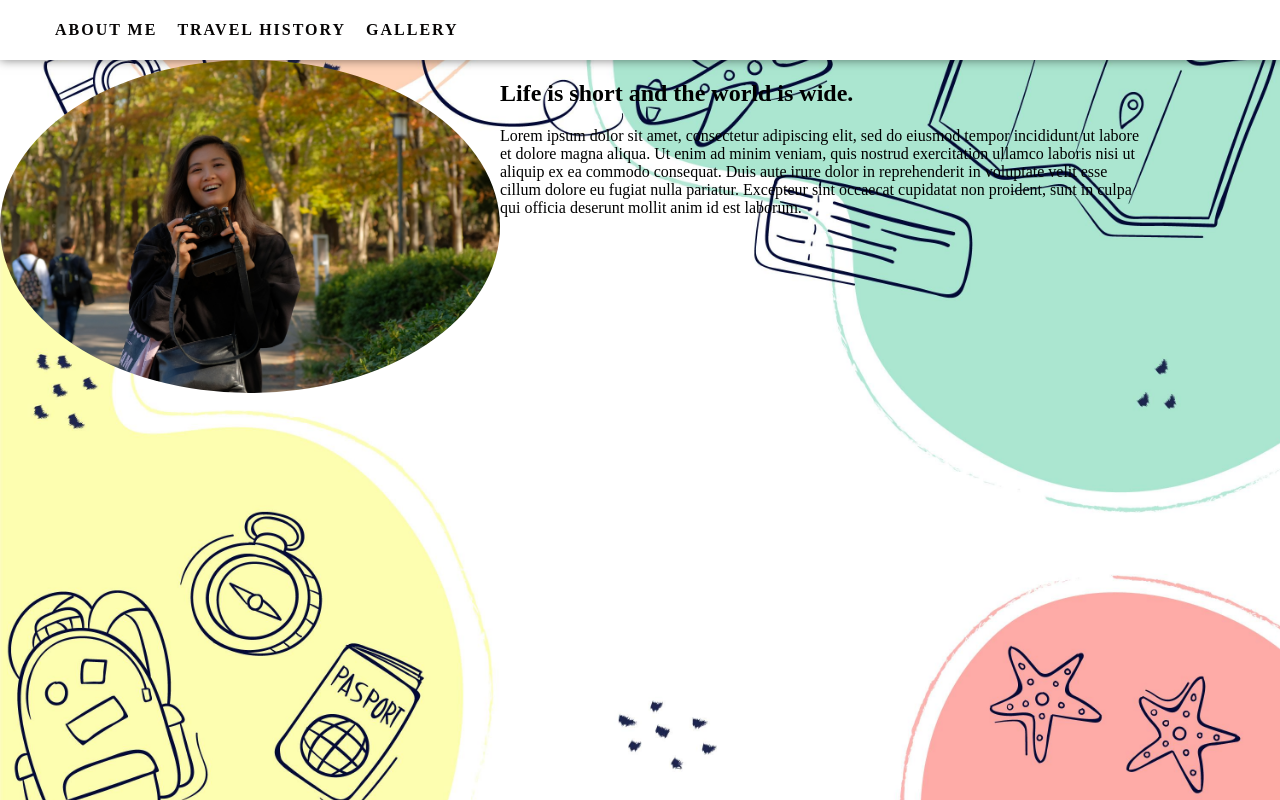
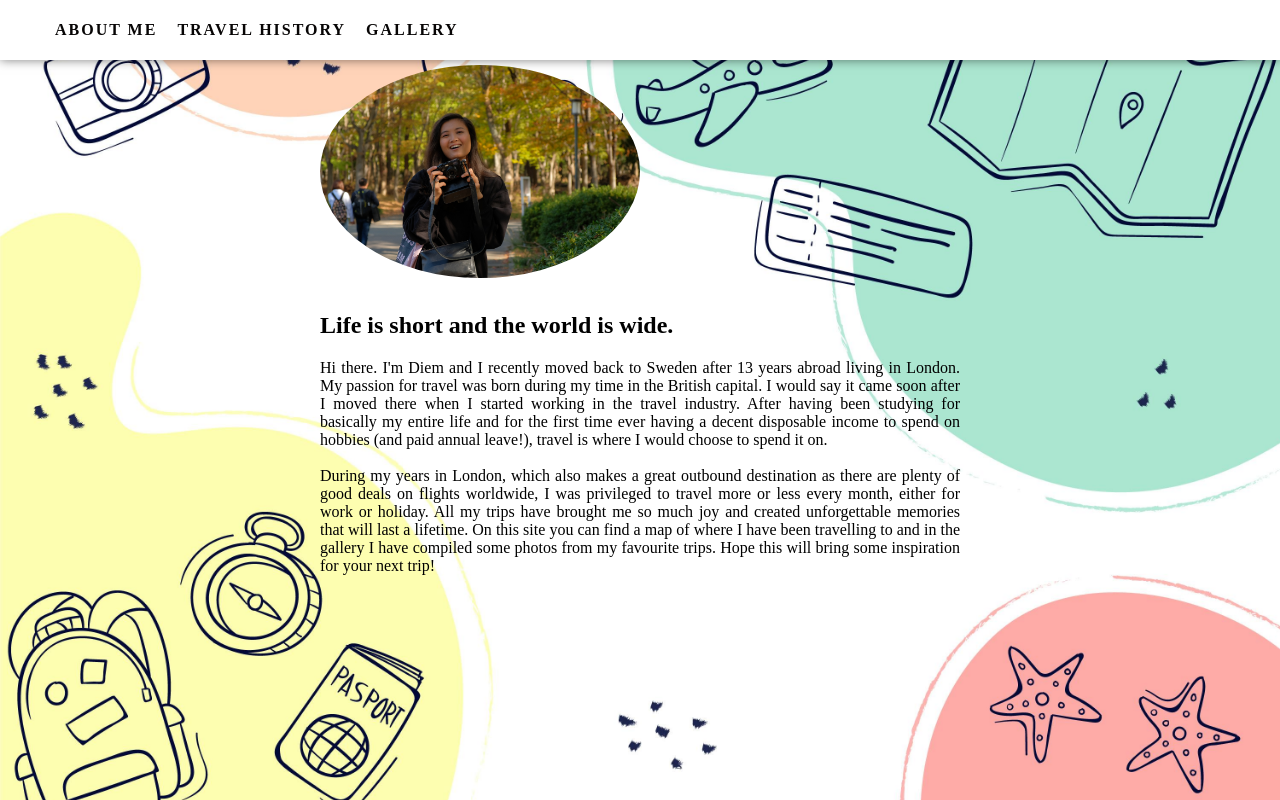
Before and after one commit to DiemBang/my-hobby, a website built with Vite: page vite-project/index.html in a window 1280 px wide. Built offline with nearby package versions, Linux system fonts and the light colour scheme.

Commit message:
Add intro text + styling on about page done

```diff
--- a/vite-project/index.html
+++ b/vite-project/index.html
@@ -27,13 +27,20 @@
       <div class="intro">
         <h2>Life is short and the world is wide.</h2>
         <p>
-          Lorem ipsum dolor sit amet, consectetur adipiscing elit, sed do
-          eiusmod tempor incididunt ut labore et dolore magna aliqua. Ut enim ad
-          minim veniam, quis nostrud exercitation ullamco laboris nisi ut
-          aliquip ex ea commodo consequat. Duis aute irure dolor in
-          reprehenderit in voluptate velit esse cillum dolore eu fugiat nulla
-          pariatur. Excepteur sint occaecat cupidatat non proident, sunt in
-          culpa qui officia deserunt mollit anim id est laborum.
+          Hi there. I'm Diem and I recently moved back to Sweden after 13 years
+          abroad living in London. My passion for travel was born during my time
+          in the British capital. I would say it came soon after I moved there
+          when I started working in the travel industry. After having been
+          studying for basically my entire life and for the first time ever
+          having a decent disposable income to spend on hobbies (and paid annual leave!), travel is where
+          I would choose to spend it on.<br><br> During my years in London, which also
+          makes a great outbound destination as there are plenty of good deals
+          on flights worldwide, I was privileged to travel more or less every
+          month, either for work or holiday. All my trips have brought me so
+          much joy and created unforgettable memories that will last a lifetime.
+          On this site you can find a map of where I have been travelling to and
+          in the gallery I have compiled some photos from my favourite trips.
+          Hope this will bring some inspiration for your next trip!
         </p>
       </div>
     </div>
--- a/vite-project/style.css
+++ b/vite-project/style.css
@@ -32,18 +32,24 @@ body {
 
 .about-me {
   display: flex;
-  position: absolute;
+  flex-flow: row wrap;
+  justify-content: center;
 }
 
 .profile-photo {
-  position: relative;
+  width: 50%;
   height: auto;
+  padding: 5px;
 }
 
 img {
+  width: 50%;
+  height: auto;
   border-radius: 50%;
 }
 
 .intro {
   width: 50%;
+  padding: 5px;
+  text-align: justify;
 }
```
